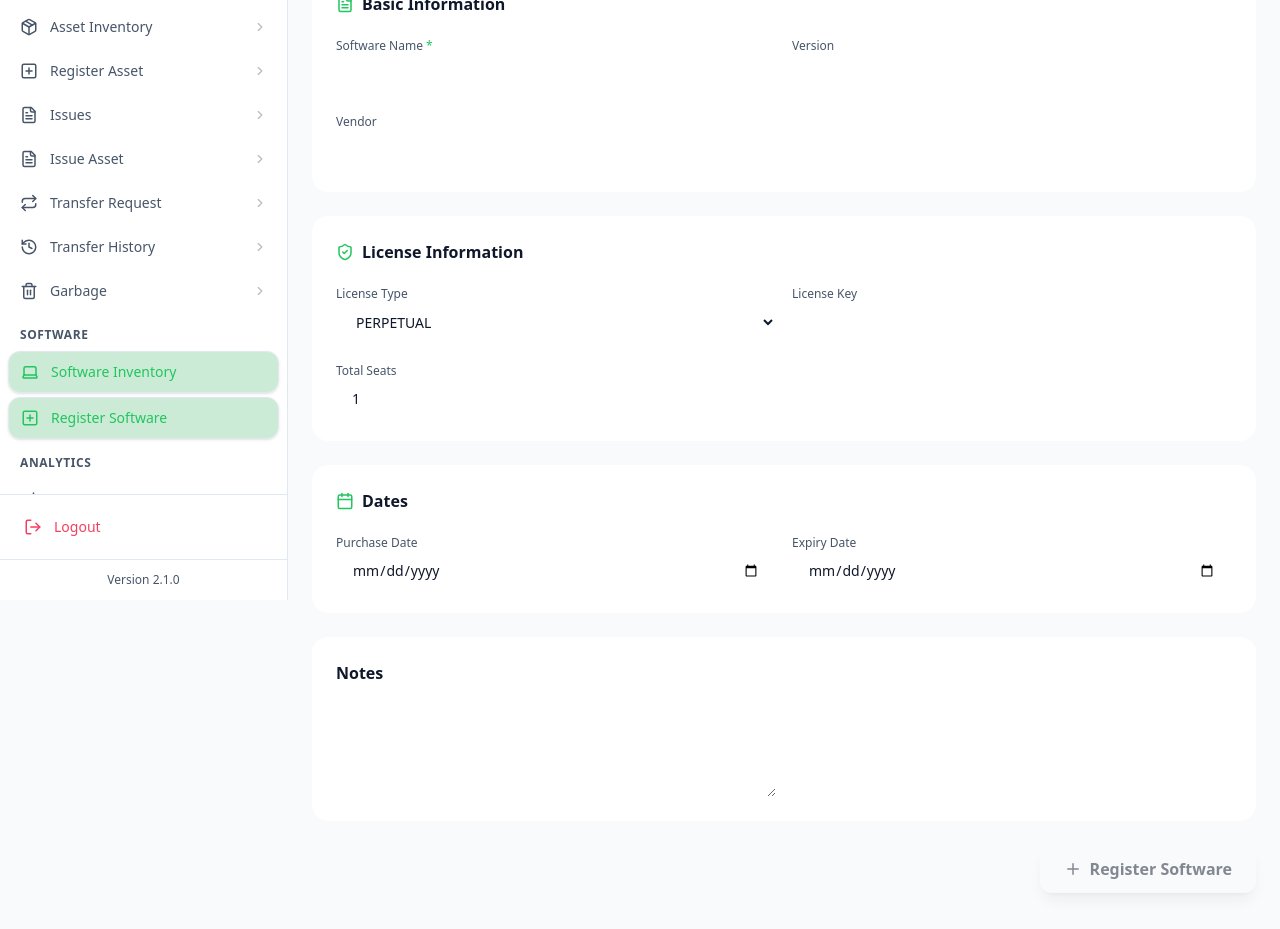
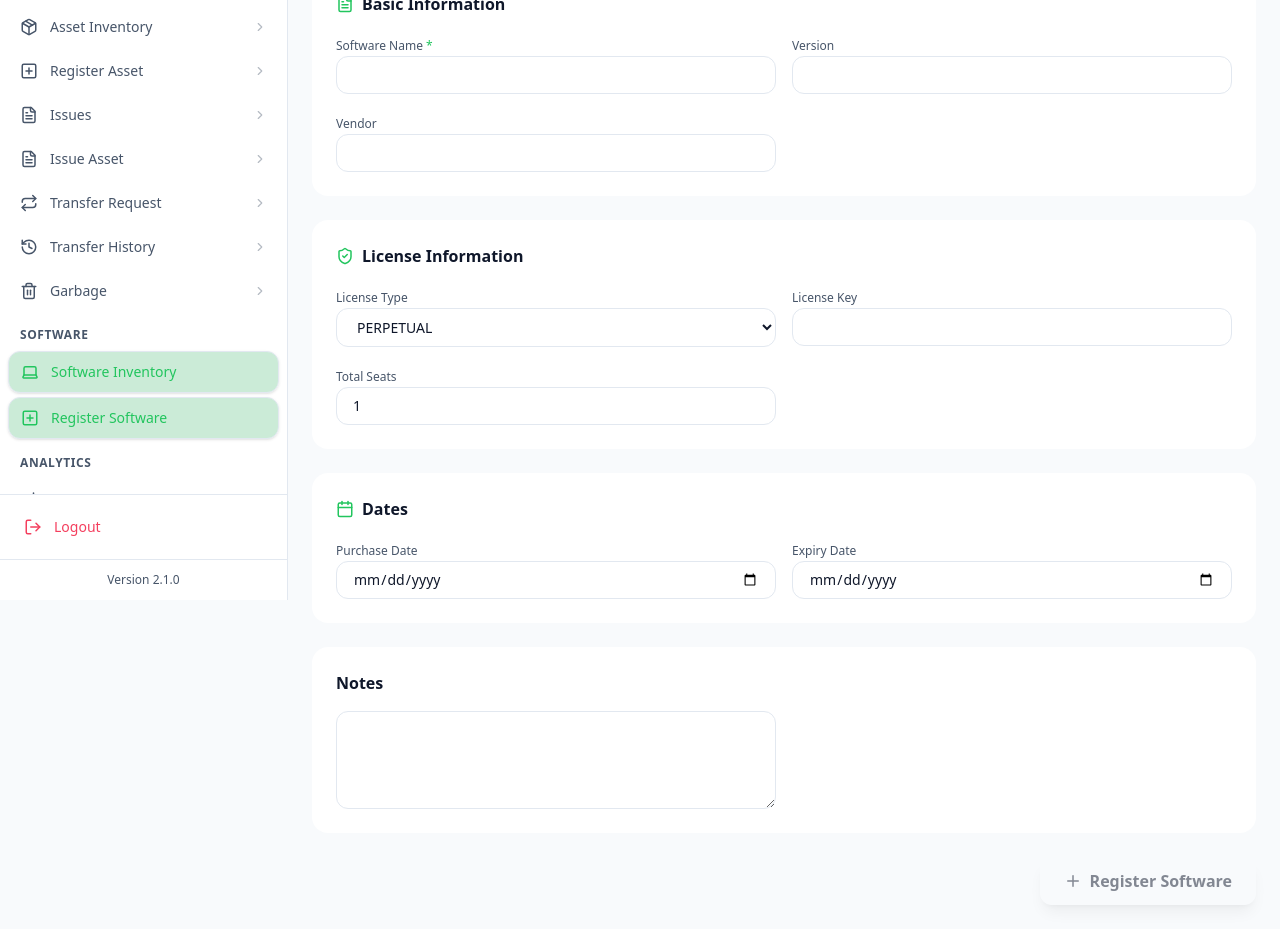
Before and after one commit to AmanBhatt0910/greenfuel-asset-management, a Next.js app: page /dashboard/software/new in a window 1280 px wide. Shown: the part 200-1129 px from the top of the page. Built offline with nearby package versions, Linux system fonts and the light colour scheme.

Commit message:
fixed fields border

```diff
--- a/src/app/dashboard/software/new/page.jsx
+++ b/src/app/dashboard/software/new/page.jsx
@@ -335,20 +335,26 @@ function Field({
 
     <div className="space-y-1">
 
-      <label className="text-xs text-secondary">
+      <label htmlFor={name} className="text-xs text-secondary">
         {label}
         {required && <span className="accent"> *</span>}
       </label>
 
       <input
+        id={name}
         type={type}
         name={name}
         value={value || ""}
         onChange={onChange}
         className="
           w-full px-4 py-2 rounded-xl
-          surface border-default text-sm
-          focus:ring-2 focus:ring-accent-soft
+          surface border border-default
+          text-sm text-primary
+          placeholder:text-secondary
+          focus:outline-none
+          focus:ring-2 focus:ring-[color:var(--accent-soft)]
+          focus:border-[color:var(--accent)]
+          transition-all
         "
       />
 
@@ -370,21 +376,29 @@ function SelectField({
 
     <div className="space-y-1">
 
-      <label className="text-xs text-secondary">
+      <label htmlFor={name} className="text-xs text-secondary">
         {label}
       </label>
 
       <select
+        id={name}
         name={name}
         value={value}
         onChange={onChange}
         className="
           w-full px-4 py-2 rounded-xl
-          surface border-default text-sm
+          surface border border-default
+          text-sm text-primary
+          focus:outline-none
+          focus:ring-2 focus:ring-[color:var(--accent-soft)]
+          focus:border-[color:var(--accent)]
+          transition-all
         "
       >
         {options.map(o =>
-          <option key={o} value={o}>{o}</option>
+          <option key={o} value={o}>
+            {o}
+          </option>
         )}
       </select>
 
@@ -409,7 +423,13 @@ function TextArea({
       rows={4}
       className="
         w-full px-4 py-2 rounded-xl
-        surface border-default text-sm
+        surface border border-default
+        text-sm text-primary
+        placeholder:text-secondary
+        focus:outline-none
+        focus:ring-2 focus:ring-[color:var(--accent-soft)]
+        focus:border-[color:var(--accent)]
+        transition-all
       "
     />
 
```
